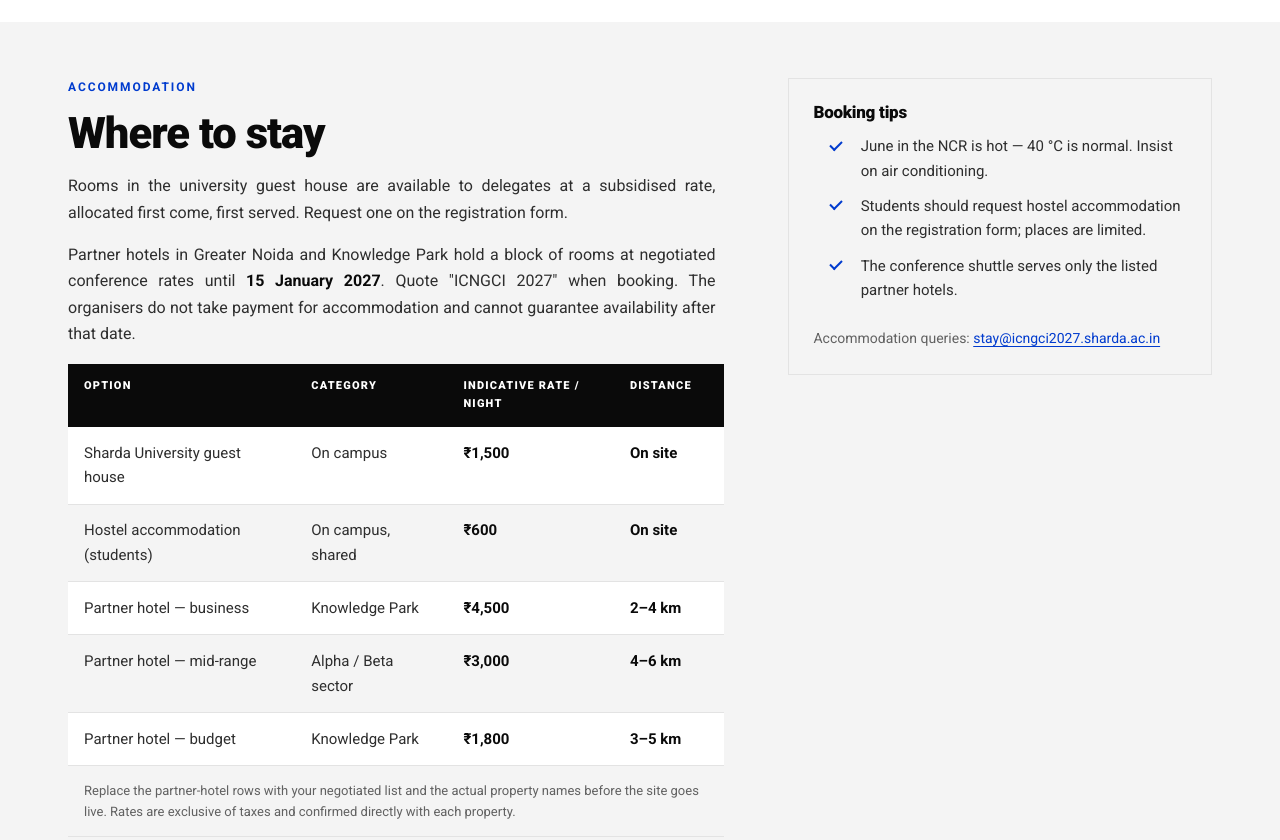
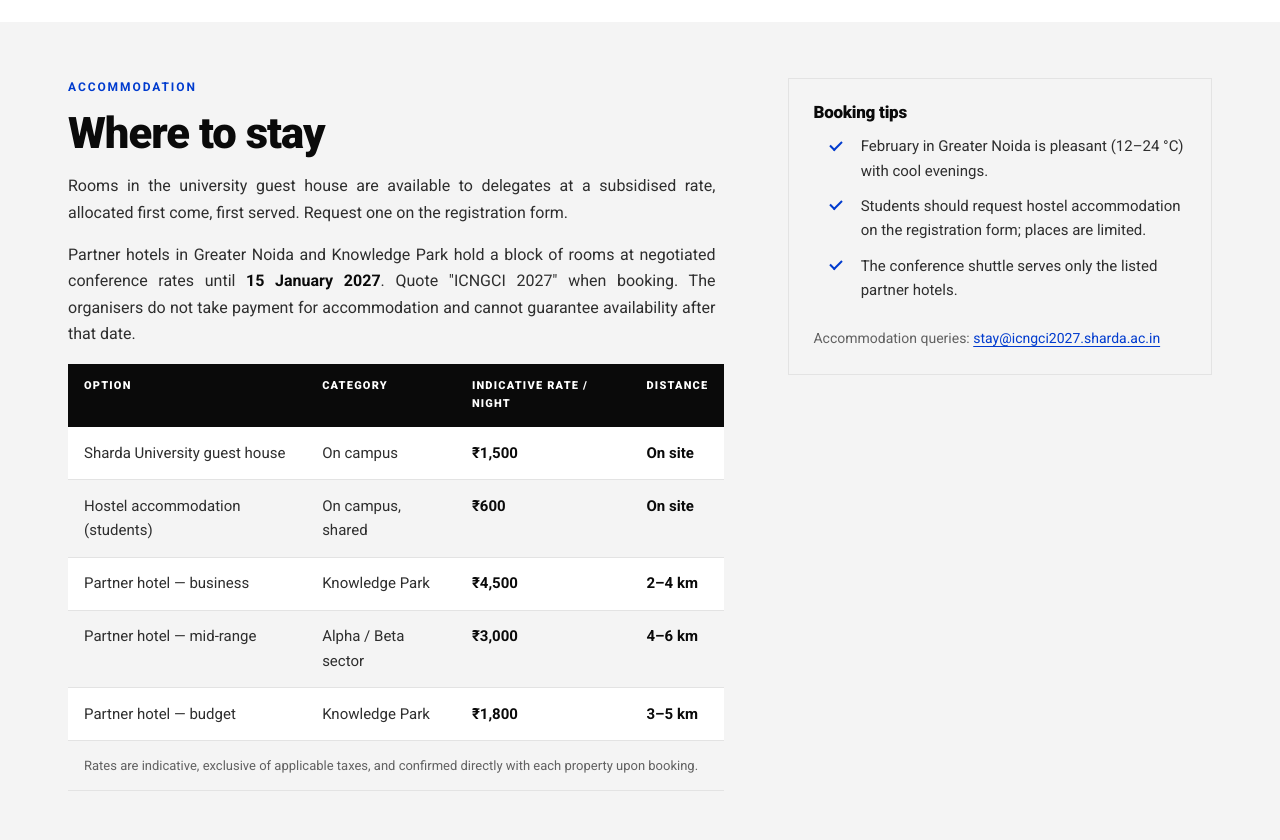
Before and after one commit to super-sg/ICICSC-, a website: page venue.html in a window 1280 px wide. Shown: the part 3300-4140 px from the top of the page. Drawn offline with Linux system fonts and the light colour scheme.

Commit message:
Remove placeholder and pre-launch editorial reminder text across site

```diff
--- a/venue.html
+++ b/venue.html
@@ -222,7 +222,7 @@
             <tr><td>Partner hotel — mid-range</td><td>Alpha / Beta sector</td><td class="num">₹3,000</td><td class="num">4–6 km</td></tr>
             <tr><td>Partner hotel — budget</td><td>Knowledge Park</td><td class="num">₹1,800</td><td class="num">3–5 km</td></tr>
           </tbody>
-          <tfoot><tr><td colspan="4">Replace the partner-hotel rows with your negotiated list and the actual property names before the site goes live. Rates are exclusive of taxes and confirmed directly with each property.</td></tr></tfoot>
+          <tfoot><tr><td colspan="4">Rates are indicative, exclusive of applicable taxes, and confirmed directly with each property upon booking.</td></tr></tfoot>
         </table>
       </div>
     </div>
@@ -230,7 +230,7 @@
       <div class="aside-card">
         <h3>Booking tips</h3>
         <ul class="checklist" style="font-size:.9375rem">
-          <li>June in the NCR is hot — 40&nbsp;°C is normal. Insist on air conditioning.</li>
+          <li>February in Greater Noida is pleasant (12–24&nbsp;°C) with cool evenings.</li>
           <li>Students should request hostel accommodation on the registration form; places are limited.</li>
           <li>The conference shuttle serves only the listed partner hotels.</li>
         </ul>
```
Also changed, not shown: about.html (+0 -1 lines), registration.html (+0 -1 lines).
